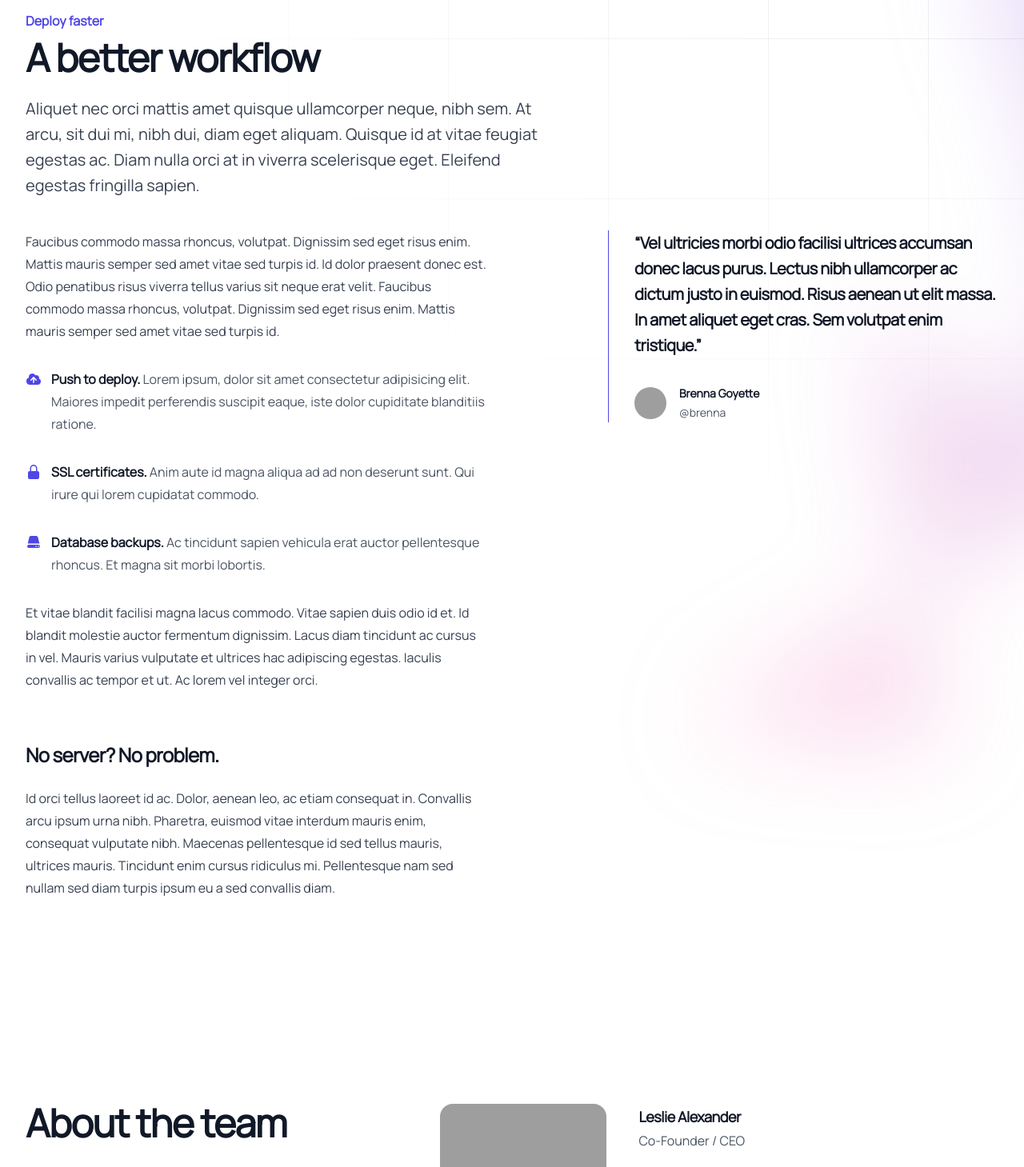
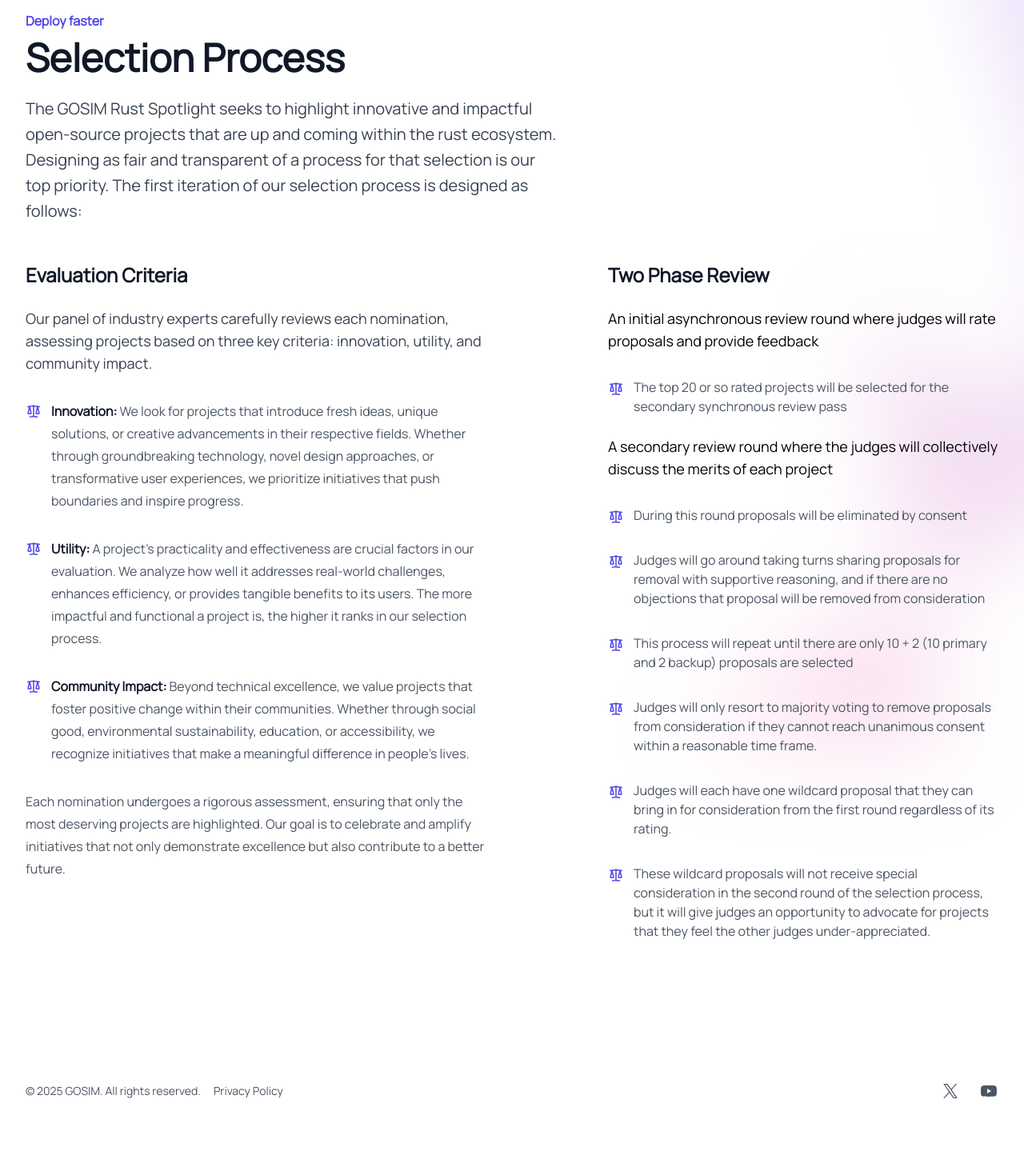
Before and after one commit to gosimfoundation/gosim-spotlight, a Vue app: page /judging in a window 1280 px wide. Shown: the part 820-2279 px from the top of the page at 80% size. After the commit the page ends 2244 px from the top, so only its background shows below. Built offline with nearby package versions, Linux system fonts and the light colour scheme; grey boxes are pictures that could not be loaded.

Commit message:
Updated Judging sections

```diff
--- a/src/components/Judging/ContentSection.vue
+++ b/src/components/Judging/ContentSection.vue
@@ -1,17 +1,28 @@
 <template>
   <div class="relative isolate overflow-hidden bg-white py-24 sm:py-32">
-    <div class="absolute -top-80 left-[max(6rem,33%)] -z-10 transform-gpu blur-3xl sm:left-1/2 md:top-20 lg:ml-20 xl:top-3 xl:ml-56" aria-hidden="true">
-      <div class="aspect-[801/1036] w-[50.0625rem] bg-gradient-to-tr from-[#ff80b5] to-[#9089fc] opacity-30" style="clip-path: polygon(63.1% 29.6%, 100% 17.2%, 76.7% 3.1%, 48.4% 0.1%, 44.6% 4.8%, 54.5% 25.4%, 59.8% 49.1%, 55.3% 57.9%, 44.5% 57.3%, 27.8% 48%, 35.1% 81.6%, 0% 97.8%, 39.3% 100%, 35.3% 81.5%, 97.2% 52.8%, 63.1% 29.6%)" />
+    <div
+      class="absolute -top-80 left-[max(6rem,33%)] -z-10 transform-gpu blur-3xl sm:left-1/2 md:top-20 lg:ml-20 xl:top-3 xl:ml-56"
+      aria-hidden="true">
+      <div class="aspect-[801/1036] w-[50.0625rem] bg-gradient-to-tr from-[#ff80b5] to-[#9089fc] opacity-30"
+        style="clip-path: polygon(63.1% 29.6%, 100% 17.2%, 76.7% 3.1%, 48.4% 0.1%, 44.6% 4.8%, 54.5% 25.4%, 59.8% 49.1%, 55.3% 57.9%, 44.5% 57.3%, 27.8% 48%, 35.1% 81.6%, 0% 97.8%, 39.3% 100%, 35.3% 81.5%, 97.2% 52.8%, 63.1% 29.6%)" />
     </div>
     <div class="mx-auto max-w-7xl px-6 lg:px-8">
       <div class="mx-auto max-w-2xl lg:mx-0">
         <p class="text-base/7 font-semibold text-indigo-600">Deploy faster</p>
-        <h1 class="mt-2 text-pretty text-4xl font-semibold tracking-tight text-gray-900 sm:text-5xl">A better workflow</h1>
-        <p class="mt-6 text-xl/8 text-gray-700">Aliquet nec orci mattis amet quisque ullamcorper neque, nibh sem. At arcu, sit dui mi, nibh dui, diam eget aliquam. Quisque id at vitae feugiat egestas ac. Diam nulla orci at in viverra scelerisque eget. Eleifend egestas fringilla sapien.</p>
+        <h1 class="mt-2 text-pretty text-4xl font-semibold text-gray-900 sm:text-5xl">Selection Process
+        </h1>
+        <p class="mt-6 text-xl/8 text-gray-700">
+          The GOSIM Rust Spotlight seeks to highlight innovative and impactful open-source projects that are up and
+          coming within the rust ecosystem. Designing as fair and transparent of a process for that selection is our top
+          priority. The first iteration of our selection process is designed as follows:
+        </p>
       </div>
-      <div class="mx-auto mt-16 grid max-w-2xl grid-cols-1 gap-x-8 gap-y-16 lg:mx-0 lg:mt-10 lg:max-w-none lg:grid-cols-12">
-        <div class="relative lg:order-last lg:col-span-5">
-          <svg class="absolute -top-[40rem] left-1 -z-10 h-[64rem] w-[175.5rem] -translate-x-1/2 stroke-gray-900/10 [mask-image:radial-gradient(64rem_64rem_at_111.5rem_0%,white,transparent)]" aria-hidden="true">
+      <div
+        class="mx-auto mt-16 grid max-w-2xl grid-cols-1 gap-x-8 gap-y-16 lg:mx-0 lg:mt-10 lg:max-w-none lg:grid-cols-12">
+        <!-- <div class="relative lg:order-last lg:col-span-5"> -->
+        <!--  <svg
+            class="absolute -top-[40rem] left-1 -z-10 h-[64rem] w-[175.5rem] -translate-x-1/2 stroke-gray-900/10 [mask-image:radial-gradient(64rem_64rem_at_111.5rem_0%,white,transparent)]"
+            aria-hidden="true">
             <defs>
               <pattern id="e87443c8-56e4-4c20-9111-55b82fa704e3" width="200" height="200" patternUnits="userSpaceOnUse">
                 <path d="M0.5 0V200M200 0.5L0 0.499983" />
@@ -20,37 +31,105 @@
             <rect width="100%" height="100%" stroke-width="0" fill="url(#e87443c8-56e4-4c20-9111-55b82fa704e3)" />
           </svg>
           <figure class="border-l border-indigo-600 pl-8">
-            <blockquote class="text-xl/8 font-semibold tracking-tight text-gray-900">
-              <p>“Vel ultricies morbi odio facilisi ultrices accumsan donec lacus purus. Lectus nibh ullamcorper ac dictum justo in euismod. Risus aenean ut elit massa. In amet aliquet eget cras. Sem volutpat enim tristique.”</p>
+            <blockquote class="text-xl/8 font-semibold text-gray-900">
+              <p>“Vel ultricies morbi odio facilisi ultrices accumsan donec lacus purus. Lectus nibh ullamcorper ac
+                dictum justo in euismod. Risus aenean ut elit massa. In amet aliquet eget cras. Sem volutpat enim
+                tristique.”</p>
             </blockquote>
             <figcaption class="mt-8 flex gap-x-4">
-              <img src="https://images.unsplash.com/photo-1502685104226-ee32379fefbe?ixlib=rb-1.2.1&ixid=eyJhcHBfaWQiOjEyMDd9&auto=format&fit=facearea&facepad=2&w=256&h=256&q=80" alt="" class="mt-1 h-10 w-10 flex-none rounded-full bg-gray-50" />
+              <img
+                src="https://images.unsplash.com/photo-1502685104226-ee32379fefbe?ixlib=rb-1.2.1&ixid=eyJhcHBfaWQiOjEyMDd9&auto=format&fit=facearea&facepad=2&w=256&h=256&q=80"
+                alt="" class="mt-1 h-10 w-10 flex-none rounded-full bg-gray-50" />
               <div class="text-sm/6">
                 <div class="font-semibold text-gray-900">Brenna Goyette</div>
                 <div class="text-gray-600">@brenna</div>
               </div>
             </figcaption>
           </figure>
-        </div>
+        </div> -->
         <div class="max-w-xl text-base/7 text-gray-700 lg:col-span-7">
-          <p>Faucibus commodo massa rhoncus, volutpat. Dignissim sed eget risus enim. Mattis mauris semper sed amet vitae sed turpis id. Id dolor praesent donec est. Odio penatibus risus viverra tellus varius sit neque erat velit. Faucibus commodo massa rhoncus, volutpat. Dignissim sed eget risus enim. Mattis mauris semper sed amet vitae sed turpis id.</p>
+          <h2 class="mt-2 text-2xl font-bold text-gray-900">Evaluation Criteria</h2>
+          <p class="mt-6 text-lg">
+            Our panel of industry experts carefully reviews each nomination, assessing projects based on three key
+            criteria: innovation, utility, and community impact.
+          </p>
           <ul role="list" class="mt-8 max-w-xl space-y-8 text-gray-600">
             <li class="flex gap-x-3">
-              <CloudArrowUpIcon class="mt-1 h-5 w-5 flex-none text-indigo-600" aria-hidden="true" />
-              <span><strong class="font-semibold text-gray-900">Push to deploy.</strong> Lorem ipsum, dolor sit amet consectetur adipisicing elit. Maiores impedit perferendis suscipit eaque, iste dolor cupiditate blanditiis ratione.</span>
+              <ScaleIcon class="mt-1 h-5 w-5 flex-none text-indigo-600" aria-hidden="true" />
+              <span><strong class="font-semibold text-gray-900">Innovation:</strong>
+                We look for projects that introduce fresh ideas, unique solutions, or creative advancements in their
+                respective fields. Whether through groundbreaking technology, novel design approaches, or transformative
+                user experiences, we prioritize initiatives that push boundaries and inspire progress.</span>
             </li>
             <li class="flex gap-x-3">
-              <LockClosedIcon class="mt-1 h-5 w-5 flex-none text-indigo-600" aria-hidden="true" />
-              <span><strong class="font-semibold text-gray-900">SSL certificates.</strong> Anim aute id magna aliqua ad ad non deserunt sunt. Qui irure qui lorem cupidatat commodo.</span>
+              <ScaleIcon class="mt-1 h-5 w-5 flex-none text-indigo-600" aria-hidden="true" />
+              <span><strong class="font-semibold text-gray-900">Utility:</strong>
+                A project’s practicality and effectiveness are crucial factors in our evaluation. We analyze how well
+                it addresses real-world challenges, enhances efficiency, or provides tangible benefits to its users. The
+                more impactful and functional a project is, the higher it ranks in our selection process.</span>
             </li>
             <li class="flex gap-x-3">
-              <ServerIcon class="mt-1 h-5 w-5 flex-none text-indigo-600" aria-hidden="true" />
-              <span><strong class="font-semibold text-gray-900">Database backups.</strong> Ac tincidunt sapien vehicula erat auctor pellentesque rhoncus. Et magna sit morbi lobortis.</span>
+              <ScaleIcon class="mt-1 h-5 w-5 flex-none text-indigo-600" aria-hidden="true" />
+              <span><strong class="font-semibold text-gray-900">Community Impact:</strong>
+                Beyond technical excellence, we value projects that foster positive change within their
+                communities. Whether through social good, environmental sustainability, education, or accessibility, we
+                recognize initiatives that make a meaningful difference in people’s lives.
+              </span>
+            </li>
+            <p>Each nomination undergoes a rigorous assessment, ensuring that only the most deserving projects are
+              highlighted. Our goal is to celebrate and amplify initiatives that not only demonstrate excellence but also
+              contribute to a better future.</p>
+          </ul>
+        </div>
+
+        <div class="relative lg:order-last lg:col-span-5">
+          <h2 class="mt-2 text-2xl font-bold text-gray-900">Two Phase Review</h2>
+          <p class="mt-6 text-lg">
+            An initial asynchronous review round where judges will rate proposals and provide feedback</p>
+          <ul role="list" class="mt-8 max-w-xl space-y-8 text-gray-600">
+            <li class="flex gap-x-3">
+              <ScaleIcon class="mt-1 h-5 w-5 flex-none text-indigo-600" aria-hidden="true" />
+              <span><strong class="font-semibold text-gray-900"></strong>
+                The top 20 or so rated projects will be selected for the secondary synchronous review pass</span>
             </li>
           </ul>
-          <p class="mt-8">Et vitae blandit facilisi magna lacus commodo. Vitae sapien duis odio id et. Id blandit molestie auctor fermentum dignissim. Lacus diam tincidunt ac cursus in vel. Mauris varius vulputate et ultrices hac adipiscing egestas. Iaculis convallis ac tempor et ut. Ac lorem vel integer orci.</p>
-          <h2 class="mt-16 text-2xl font-bold tracking-tight text-gray-900">No server? No problem.</h2>
-          <p class="mt-6">Id orci tellus laoreet id ac. Dolor, aenean leo, ac etiam consequat in. Convallis arcu ipsum urna nibh. Pharetra, euismod vitae interdum mauris enim, consequat vulputate nibh. Maecenas pellentesque id sed tellus mauris, ultrices mauris. Tincidunt enim cursus ridiculus mi. Pellentesque nam sed nullam sed diam turpis ipsum eu a sed convallis diam.</p>
+          <p class="mt-6 text-lg">
+            A secondary review round where the judges will collectively discuss the merits of each project</p>
+          <ul role="list" class="mt-8 max-w-xl space-y-8 text-gray-600">
+            <li class="flex gap-x-3">
+              <ScaleIcon class="mt-1 h-5 w-5 flex-none text-indigo-600" aria-hidden="true" />
+              <span><strong class="font-semibold text-gray-900"></strong>During this round proposals
+                will be eliminated by consent</span>
+            </li>
+            <li class="flex gap-x-3">
+              <ScaleIcon class="mt-1 h-5 w-5 flex-none text-indigo-600" aria-hidden="true" />
+              <span><strong class="font-semibold text-gray-900"></strong>Judges will go around taking
+                turns sharing proposals for removal with supportive reasoning, and if
+                there are no objections that proposal will be removed from consideration</span>
+            </li>
+            <li class="flex gap-x-3">
+              <ScaleIcon class="mt-1 h-5 w-5 flex-none text-indigo-600" aria-hidden="true" />
+              <span><strong class="font-semibold text-gray-900"></strong>This process will repeat until
+                there are only 10 + 2 (10 primary and 2 backup) proposals are selected</span>
+            </li>
+            <li class="flex gap-x-3">
+              <ScaleIcon class="mt-1 h-5 w-5 flex-none text-indigo-600" aria-hidden="true" />
+              <span><strong class="font-semibold text-gray-900"></strong>Judges will only resort to majority voting
+                to remove proposals from consideration if they cannot reach unanimous consent within a reasonable time
+                frame.</span>
+            </li>
+            <li class="flex gap-x-3">
+              <ScaleIcon class="mt-1 h-5 w-5 flex-none text-indigo-600" aria-hidden="true" />
+              <span><strong class="font-semibold text-gray-900"></strong>Judges will each have one wildcard proposal
+                that they can bring in for consideration from the first round regardless of its rating.</span>
+            </li>
+            <li class="flex gap-x-3">
+              <ScaleIcon class="mt-1 h-5 w-5 flex-none text-indigo-600" aria-hidden="true" />
+              <span><strong class="font-semibold text-gray-900"></strong>These wildcard proposals will not receive
+                special consideration in the second round of the selection process, but it will give judges an
+                opportunity to advocate for projects that they feel the other judges under-appreciated.</span>
+            </li>
+          </ul>
         </div>
       </div>
     </div>
@@ -58,5 +137,5 @@
 </template>
 
 <script setup>
-import { CloudArrowUpIcon, LockClosedIcon, ServerIcon } from '@heroicons/vue/20/solid'
+import { ScaleIcon } from '@heroicons/vue/20/solid'
 </script>
--- a/src/components/Judging/HeroSection.vue
+++ b/src/components/Judging/HeroSection.vue
@@ -5,22 +5,29 @@
     <div class="relative isolate overflow-hidden pt-14">
       <img
         src="https://images.unsplash.com/photo-1521737604893-d14cc237f11d?ixlib=rb-4.0.3&ixid=MnwxMjA3fDB8MHxwaG90by1wYWdlfHx8fGVufDB8fHx8&auto=format&fit=crop&w=2830&q=80&blend=111827&sat=-100&exp=15&blend-mode=multiply"
-        alt=""
-        class="absolute inset-0 -z-10 h-full w-full object-cover object-center"
-      />
-      <div class="absolute inset-x-0 -top-40 -z-10 transform-gpu overflow-hidden blur-3xl sm:-top-80" aria-hidden="true">
-        <div class="relative left-[calc(50%-11rem)] aspect-[1155/678] w-[36.125rem] -translate-x-1/2 rotate-[30deg] bg-gradient-to-tr from-[#ff80b5] to-[#9089fc] opacity-20 sm:left-[calc(50%-30rem)] sm:w-[72.1875rem]" style="clip-path: polygon(74.1% 44.1%, 100% 61.6%, 97.5% 26.9%, 85.5% 0.1%, 80.7% 2%, 72.5% 32.5%, 60.2% 62.4%, 52.4% 68.1%, 47.5% 58.3%, 45.2% 34.5%, 27.5% 76.7%, 0.1% 64.9%, 17.9% 100%, 27.6% 76.8%, 76.1% 97.7%, 74.1% 44.1%)" />
+        alt="" class="absolute inset-0 -z-10 h-full w-full object-cover object-center" />
+      <div class="absolute inset-x-0 -top-40 -z-10 transform-gpu overflow-hidden blur-3xl sm:-top-80"
+        aria-hidden="true">
+        <div
+          class="relative left-[calc(50%-11rem)] aspect-[1155/678] w-[36.125rem] -translate-x-1/2 rotate-[30deg] bg-gradient-to-tr from-[#ff80b5] to-[#9089fc] opacity-20 sm:left-[calc(50%-30rem)] sm:w-[72.1875rem]"
+          style="clip-path: polygon(74.1% 44.1%, 100% 61.6%, 97.5% 26.9%, 85.5% 0.1%, 80.7% 2%, 72.5% 32.5%, 60.2% 62.4%, 52.4% 68.1%, 47.5% 58.3%, 45.2% 34.5%, 27.5% 76.7%, 0.1% 64.9%, 17.9% 100%, 27.6% 76.8%, 76.1% 97.7%, 74.1% 44.1%)" />
       </div>
       <div class="mx-auto max-w-7xl px-6 lg:px-8">
         <div class="mx-auto max-w-3xl py-32 sm:py-48 lg:py-56">
           <div class="text-center">
-            <h1 class="text-balance text-5xl tracking-tight text-white sm:text-7xl">Judging</h1>
-            <p class="mt-8 text-pretty text-lg font-medium text-gray-400 sm:text-xl/8">Lorem ipsum dolor sit amet, consectetur adipiscing elit. Vivamus congue velit in volutpat pulvinar. Integer vulputate libero ut est faucibus, sed maximus risus tempus.</p>
+            <h1 class="text-balance text-5xl text-white sm:text-7xl">Judging</h1>
+            <p class="mt-8 text-pretty text-lg font-medium text-gray-400 sm:text-xl/8">Our panel of experts reviews the
+              nominations, focusing on innovation, utility, and community impact. Selected projects are featured on our
+              website, newsletter, and social media channels, ensuring they reach a global audience.</p>
           </div>
         </div>
       </div>
-      <div class="absolute inset-x-0 top-[calc(100%-13rem)] -z-10 transform-gpu overflow-hidden blur-3xl sm:top-[calc(100%-30rem)]" aria-hidden="true">
-        <div class="relative left-[calc(50%+3rem)] aspect-[1155/678] w-[36.125rem] -translate-x-1/2 bg-gradient-to-tr from-[#ff80b5] to-[#9089fc] opacity-20 sm:left-[calc(50%+36rem)] sm:w-[72.1875rem]" style="clip-path: polygon(74.1% 44.1%, 100% 61.6%, 97.5% 26.9%, 85.5% 0.1%, 80.7% 2%, 72.5% 32.5%, 60.2% 62.4%, 52.4% 68.1%, 47.5% 58.3%, 45.2% 34.5%, 27.5% 76.7%, 0.1% 64.9%, 17.9% 100%, 27.6% 76.8%, 76.1% 97.7%, 74.1% 44.1%)" />
+      <div
+        class="absolute inset-x-0 top-[calc(100%-13rem)] -z-10 transform-gpu overflow-hidden blur-3xl sm:top-[calc(100%-30rem)]"
+        aria-hidden="true">
+        <div
+          class="relative left-[calc(50%+3rem)] aspect-[1155/678] w-[36.125rem] -translate-x-1/2 bg-gradient-to-tr from-[#ff80b5] to-[#9089fc] opacity-20 sm:left-[calc(50%+36rem)] sm:w-[72.1875rem]"
+          style="clip-path: polygon(74.1% 44.1%, 100% 61.6%, 97.5% 26.9%, 85.5% 0.1%, 80.7% 2%, 72.5% 32.5%, 60.2% 62.4%, 52.4% 68.1%, 47.5% 58.3%, 45.2% 34.5%, 27.5% 76.7%, 0.1% 64.9%, 17.9% 100%, 27.6% 76.8%, 76.1% 97.7%, 74.1% 44.1%)" />
       </div>
     </div>
   </div>
--- a/src/components/Judging/TeamSection.vue
+++ b/src/components/Judging/TeamSection.vue
@@ -2,7 +2,7 @@
   <div class="bg-white py-24 md:py-32">
     <div class="mx-auto grid max-w-7xl grid-cols-1 gap-20 px-6 lg:px-8 xl:grid-cols-5">
       <div class="max-w-2xl xl:col-span-2">
-        <h2 class="text-pretty text-4xl font-semibold tracking-tight text-gray-900 sm:text-5xl">About the team</h2>
+        <h2 class="text-pretty text-4xl font-semibold tracking-tight text-gray-900 sm:text-5xl">About the Judges</h2>
         <p class="mt-6 text-lg/8 text-gray-600">We’re a dynamic group of individuals who are passionate about what we do and dedicated to delivering the best results for our clients.</p>
       </div>
       <ul role="list" class="-mt-12 space-y-12 divide-y divide-gray-200 xl:col-span-3">
--- a/src/components/RulesSection.vue
+++ b/src/components/RulesSection.vue
@@ -37,7 +37,7 @@ import { UserCircleIcon, BoltIcon, UserGroupIcon } from '@heroicons/vue/20/solid
 const features = [
   {
     name: 'Eligibility',
-    description: 'Projects must be open-source and hosted on GitHub, with Rust as the primary programming language.',
+    description: 'Projects must be open-source and hosted on a public Git server, with Rust as the primary programming language.',
     icon: UserCircleIcon,
   },
   {
--- a/src/views/JudgingView.vue
+++ b/src/views/JudgingView.vue
@@ -10,8 +10,8 @@ import CTASection from "@/components/CTASection.vue";
   <main>
     <JudgingHeroSection />
     <JudgingContentSection />
-    <JudgingTeamSection />
-    <CTASection />
+    <!-- <JudgingTeamSection />
+    <CTASection /> -->
     <FooterSection />
   </main>
 </template>
```
